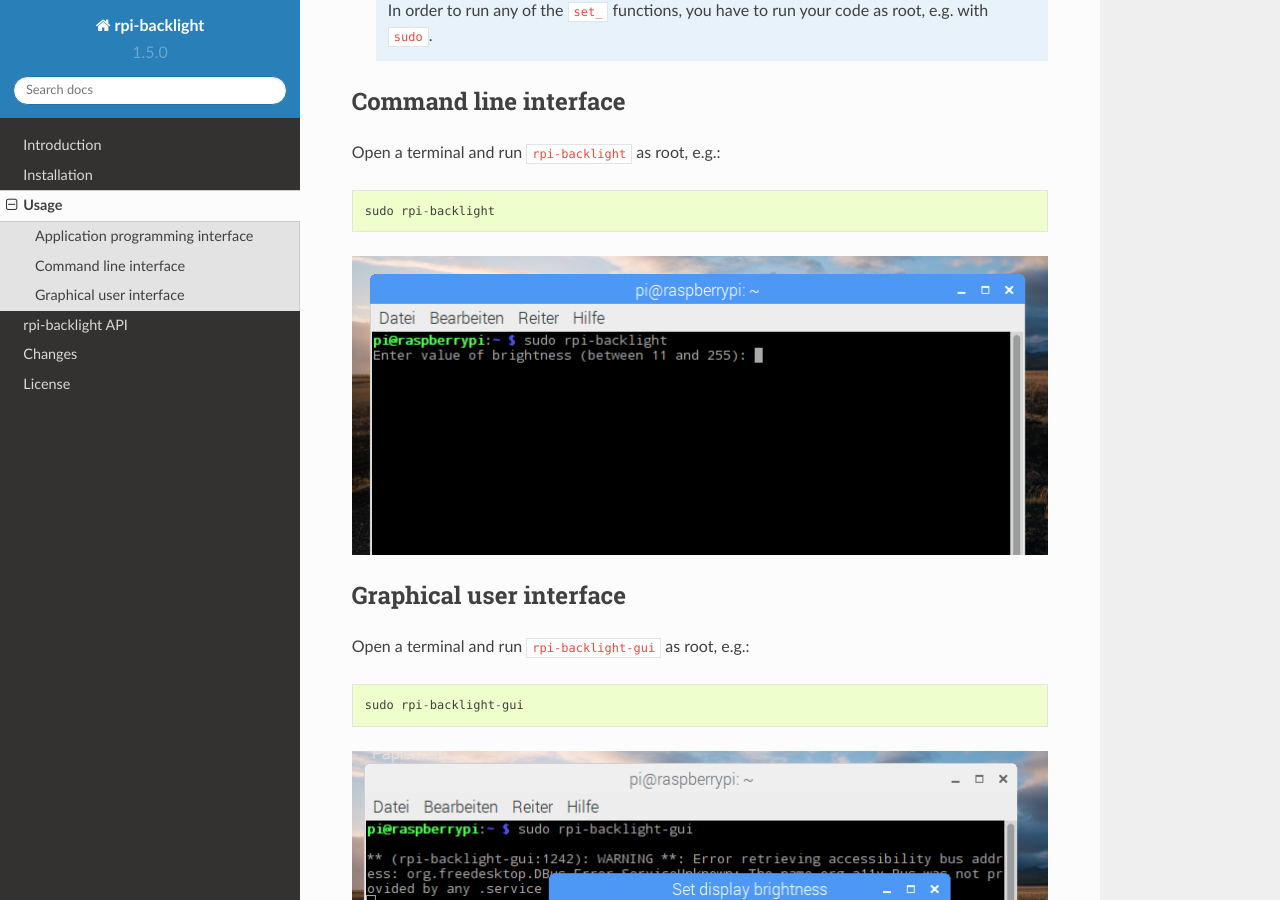
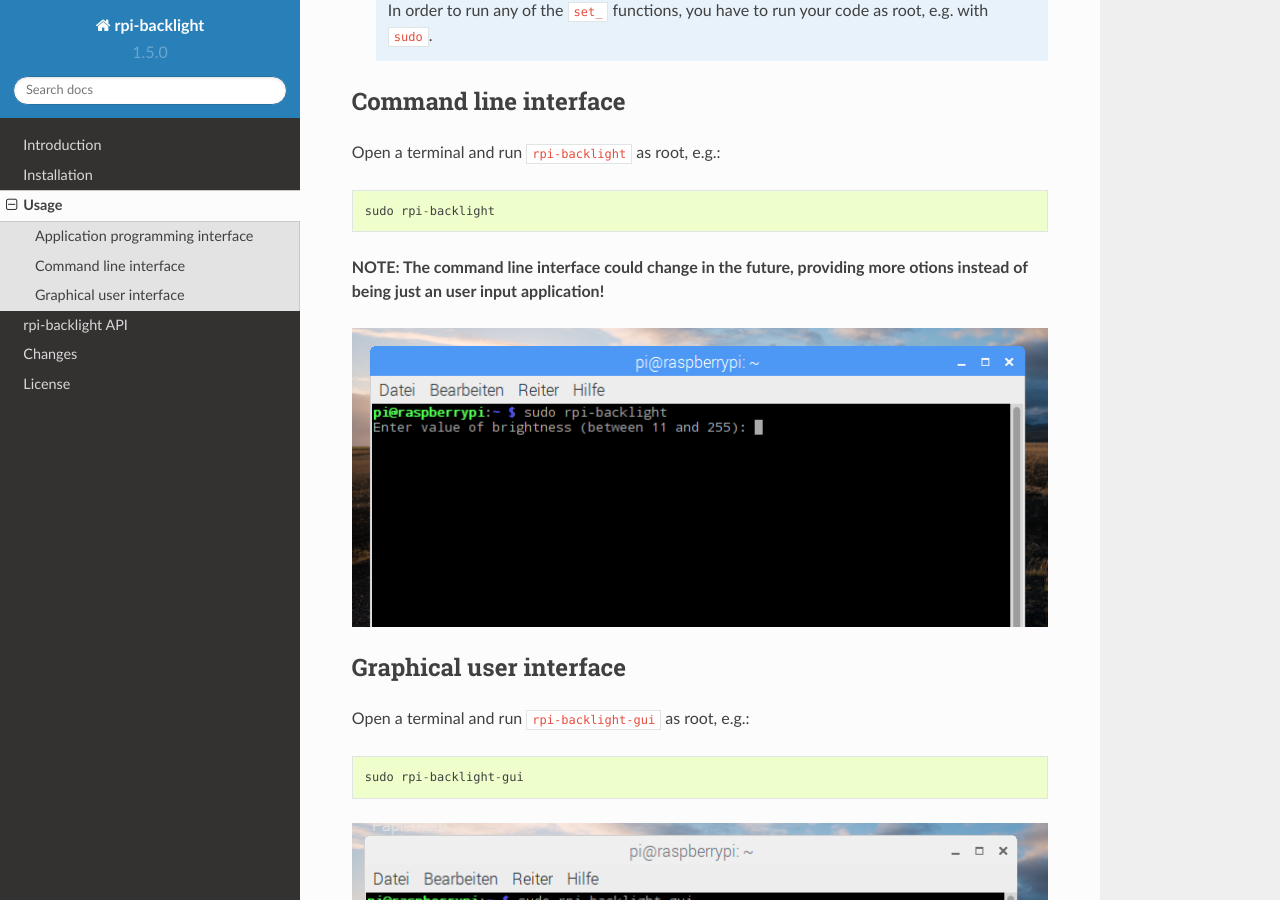
Before and after one commit to linusg/rpi-backlight, a Sphinx documentation site: the page built from docs/usage.rst, in a window 1280 px wide and 900 px high, scrolled down 676 px. Built offline with Sphinx 7.4.7 and the Read the Docs theme 2.0.0, drawn with Linux system fonts in a browser that asks for light colours.

Commit message:
Added "note, the CLI could change"

```diff
--- a/docs/usage.rst
+++ b/docs/usage.rst
@@ -36,6 +36,8 @@ Open a terminal and run ``rpi-backlight`` as root, e.g.::
 
     sudo rpi-backlight
 
+**NOTE: The command line interface could change in the future, providing more otions instead of being just an user input application!**
+
 .. image:: https://raw.githubusercontent.com/linusg/rpi-backlight/master/docs/cli.png
    :alt: Command Line Interface
 
```
